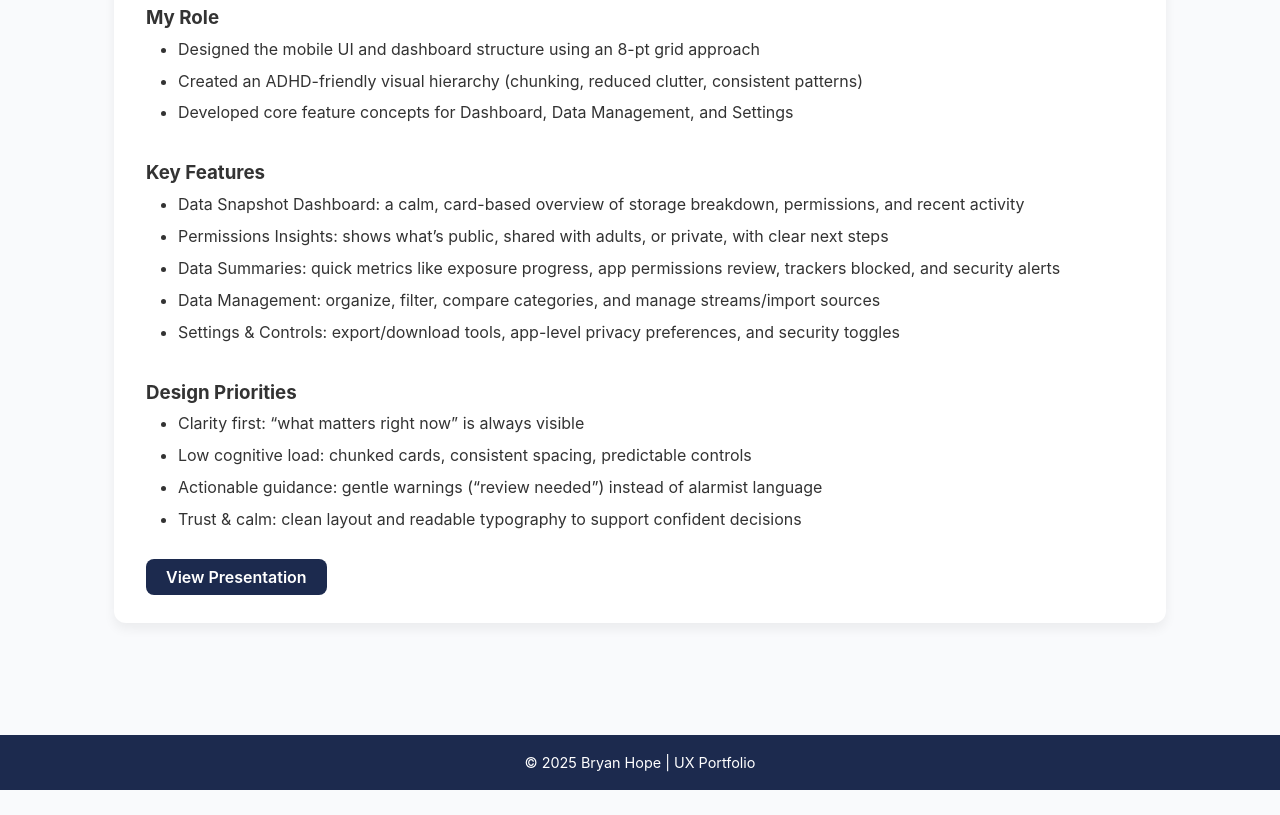
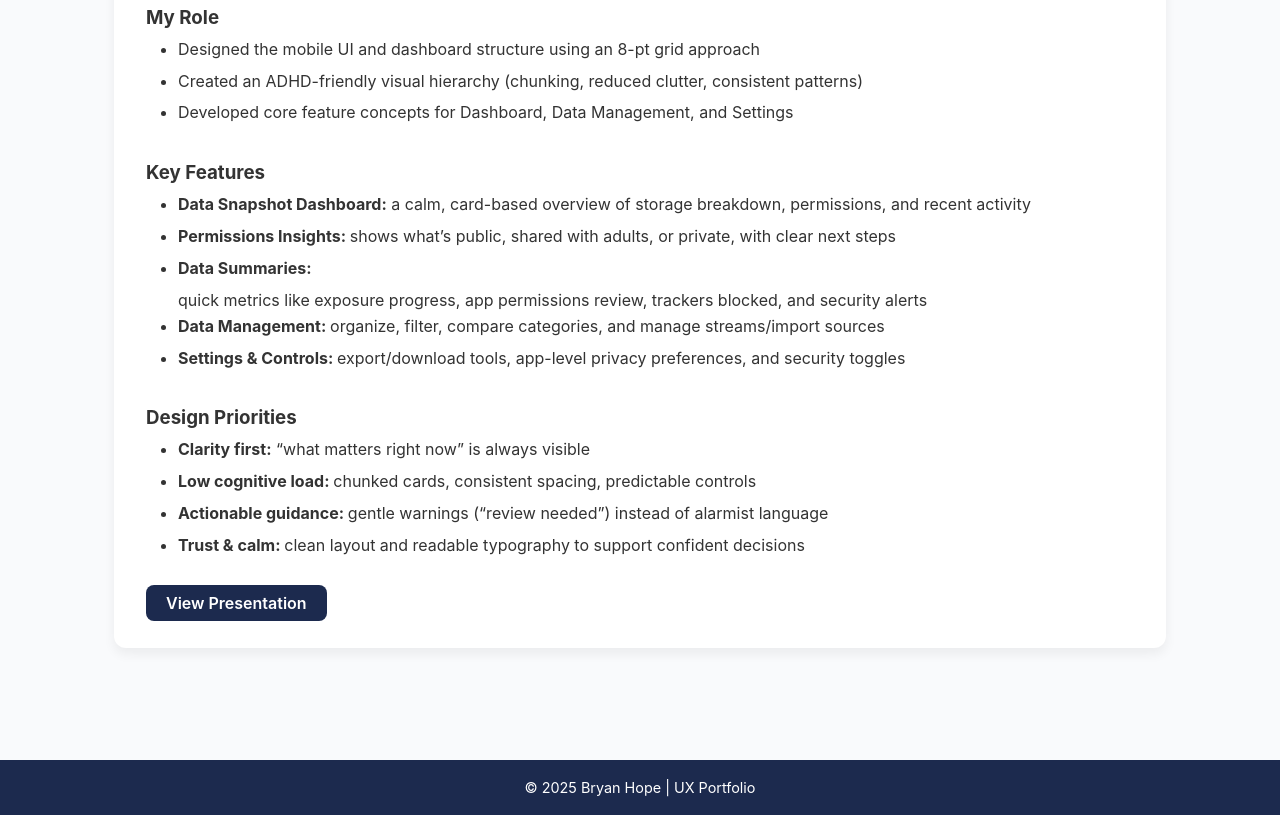
Before and after one commit to bryanhope13/Portfolio, a plain HTML site: page docs/DataDignity.html in a window 1280 px wide. Shown: the part 1589-2404 px from the top of the page. Before the commit the page ends 2379 px from the top, so only its background shows below. Drawn offline with Linux system fonts and the light colour scheme.

Commit message:
Bolded list

```diff
--- a/docs/DataDignity.html
+++ b/docs/DataDignity.html
@@ -74,31 +74,33 @@
 
             <h3 style="margin-top: 2rem;">Key Features</h3>
             <ul class="indented-list">
-                <li>
-                    Data Snapshot Dashboard: a calm, card-based overview of storage breakdown, permissions, and recent
+                <li><strong>Data Snapshot Dashboard:</strong>
+                    a calm, card-based overview of storage breakdown, permissions, and recent
                     activity
                 </li>
-                <li>
-                    Permissions Insights: shows what’s public, shared with adults, or private, with clear next steps
+                <li><strong> Permissions Insights: </strong>
+                    shows what’s public, shared with adults, or private, with clear next steps
                 </li>
-                <li>
-                    Data Summaries: quick metrics like exposure progress, app permissions review, trackers blocked, and
-                    security alerts
+                <li><strong> Data Summaries: </strong></li>
+                quick metrics like exposure progress, app permissions review, trackers blocked, and
+                security alerts
                 </li>
-                <li>
-                    Data Management: organize, filter, compare categories, and manage streams/import sources
+                <li> <strong> Data Management: </strong>
+                    organize, filter, compare categories, and manage streams/import sources
                 </li>
-                <li>
-                    Settings & Controls: export/download tools, app-level privacy preferences, and security toggles
+                <li> <strong> Settings & Controls: </strong>
+                    export/download tools, app-level privacy preferences, and security toggles
                 </li>
             </ul>
 
             <h3 style="margin-top: 2rem;">Design Priorities</h3>
             <ul class="indented-list">
-                <li>Clarity first: “what matters right now” is always visible</li>
-                <li>Low cognitive load: chunked cards, consistent spacing, predictable controls</li>
-                <li>Actionable guidance: gentle warnings (“review needed”) instead of alarmist language</li>
-                <li>Trust & calm: clean layout and readable typography to support confident decisions</li>
+                <li> <strong> Clarity first:</strong> “what matters right now” is always visible</li>
+                <li> <strong> Low cognitive load: </strong>chunked cards, consistent spacing, predictable controls</li>
+                <li> <strong> Actionable guidance: </strong> gentle warnings (“review needed”) instead of alarmist
+                    language</li>
+                <li> <strong> Trust & calm: </strong> clean layout and readable typography to support confident
+                    decisions</li>
             </ul>
 
             <div class="hero-buttons" style="margin-top: 2rem;">
```
